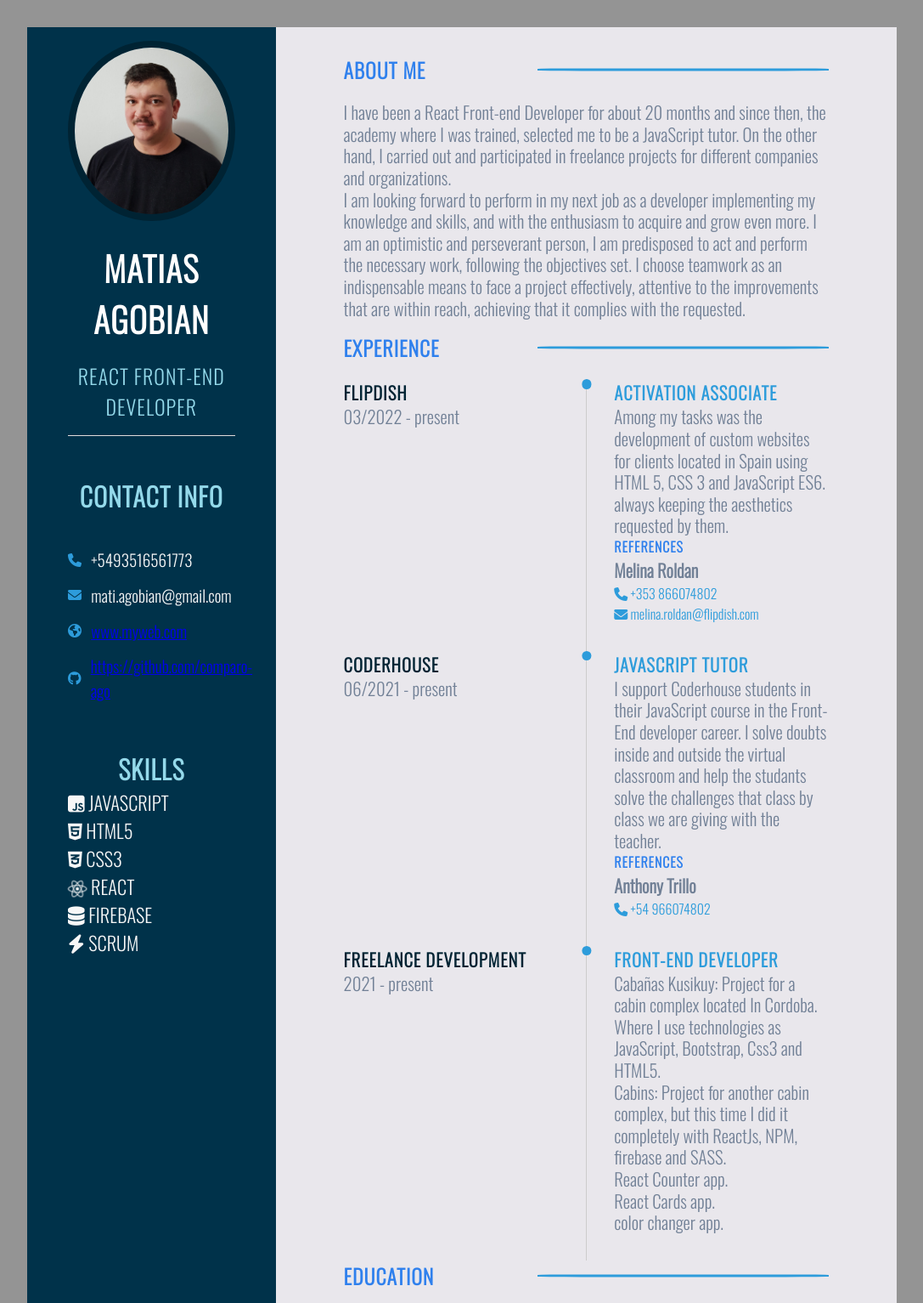
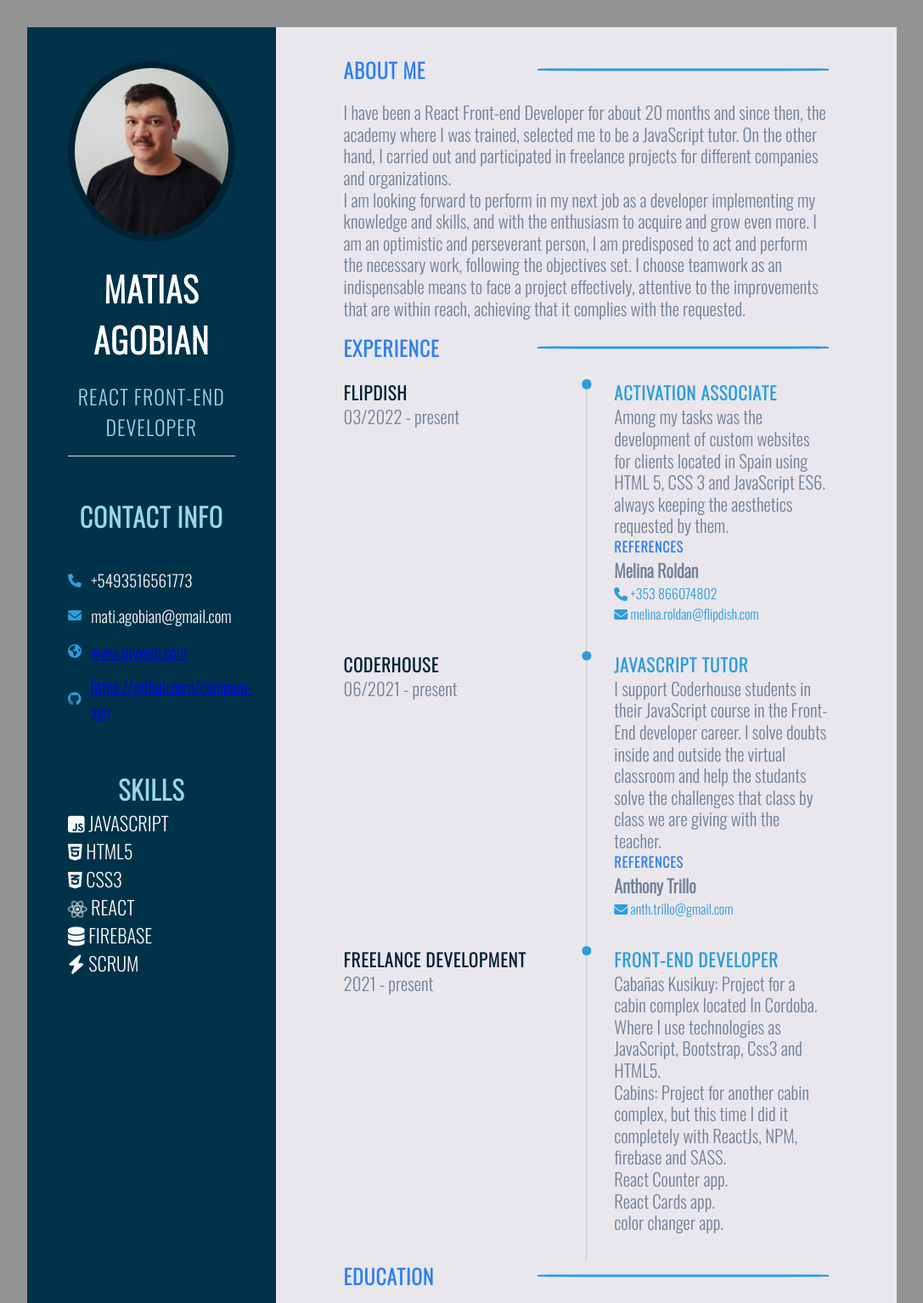
Before and after one commit to comparo-ago/myResume, a plain HTML site: page index.html in a window 1280 px wide. Shown: the top 1533 px of the page at 85% size, without its empty margins (96-1183 px from the left). Drawn offline with nearby package versions, Linux system fonts and the light colour scheme.

Commit message:
Mods in edu

```diff
--- a/index.html
+++ b/index.html
@@ -134,12 +134,12 @@
                                 <h4 class="tl-references">references</h4>
                                 <h6 class="referee-title">Anthony Trillo</h6>
                                 <ul>
-                                    <li><i class="fa fa-phone"></i>
+                                    <!-- <li><i class="fa fa-phone"></i>
                                         +54 966074802
-                                    </li>
+                                    </li> -->
                                     <li>
-                                        <!-- <i class="fa fa-envelope"></i>
-                                        melina.roldan@flipdish.com -->
+                                        <i class="fa fa-envelope"></i>
+                                        anth.trillo@gmail.com
                                     </li>
                                 </ul>
                             </div>
@@ -194,7 +194,7 @@
                                         In this course I practiced speaking, listening and reading skills.
                                         I developed the practical communication skills and confidence I needed to master real-life situations.
                                         Improved my pronunciation, grammar and vocabulary.
-                                        I enjoyed online activities to improve language skills at my own pace. Then, I worked in small groups with my teacher and classmates in live online classes.
+                                        I enjoyed online activities to improve language skills at my own pace. Then, I worked in small groups with my teacher and classmates in live online classes. <br>
                                         Level achieved: B2
                                     </p>
                                 </div>
--- a/styles.css
+++ b/styles.css
@@ -43,12 +43,14 @@ body{
 .image{
     width: 100%;
     text-align: center;
+    padding-top: 1.5rem;
 }
 
 .profile img{
     width: 100%;
     border-radius: 50%;
     border: 8px solid #002333;
+
 }
 
 .name {
```
